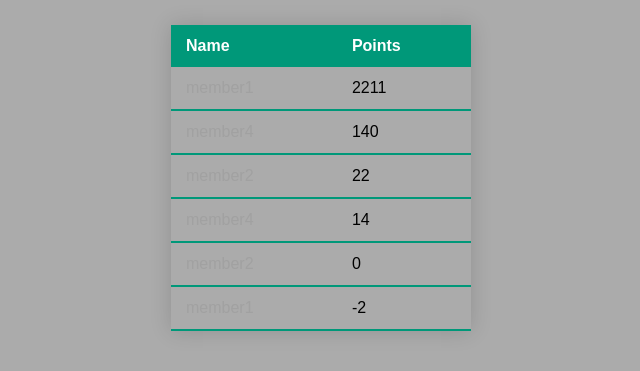
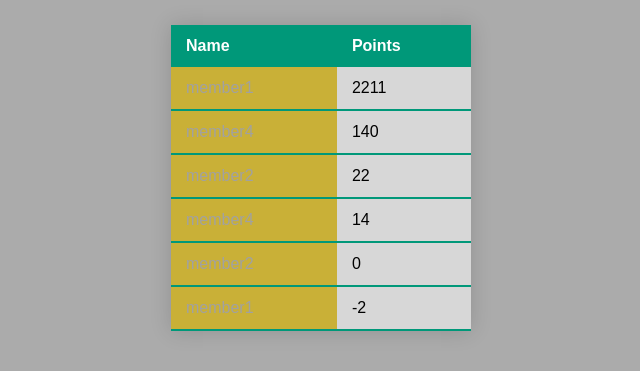
Before and after one commit to Taukurade/chaircord-rl, a Flask app: page / in a window 1280 px wide. Shown: the top 371 px of the page, without its empty margins (319-959 px from the left). Run offline with Flask 2, Linux system fonts and the light colour scheme.

Commit message:
Update main.css

```diff
--- a/static/main.css
+++ b/static/main.css
@@ -25,6 +25,15 @@ body{
 .styled-table tbody tr {
     border-bottom: 1px solid #dddddd;
 }
+.styled-table tbody td:nth-child(1){
+    background-color:#C9B037;
+}
+.styled-table tbody td:nth-child(2){
+    background-color:#D7D7D7;
+}
+.styled-table tbody td:nth-child(3){
+    background-color:#AD8A56;
+}
 
 .styled-table tbody tr:nth-of-type(even) {
     background-color: #f3f3f3;
```
